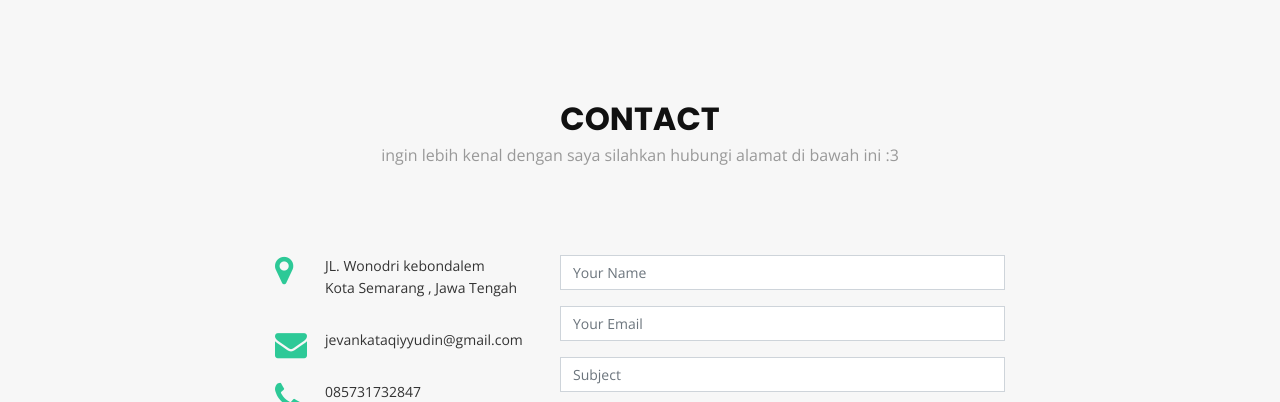
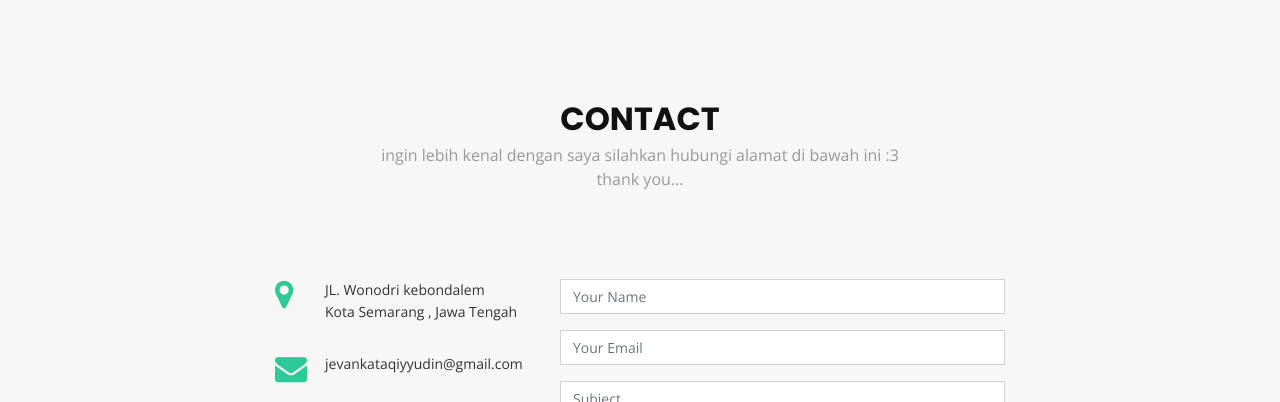
Before and after one commit to jevanka/profile, a plain HTML site: page index.html in a window 1280 px wide. Shown: the part 4015-4417 px from the top of the page. Drawn offline with nearby package versions, Linux system fonts and the light colour scheme.

Commit message:
Update index.html

```diff
--- a/index.html
+++ b/index.html
@@ -345,7 +345,7 @@
       <div class="container wow fadeInUp">
         <div class="section-header">
           <h3 class="section-title">Contact</h3>
-          <p class="section-description">ingin lebih kenal dengan saya silahkan hubungi alamat di bawah ini :3</p>
+          <p class="section-description">ingin lebih kenal dengan saya silahkan hubungi alamat di bawah ini :3<br>thank you...</p>
         </div>
       </div>
 
```
